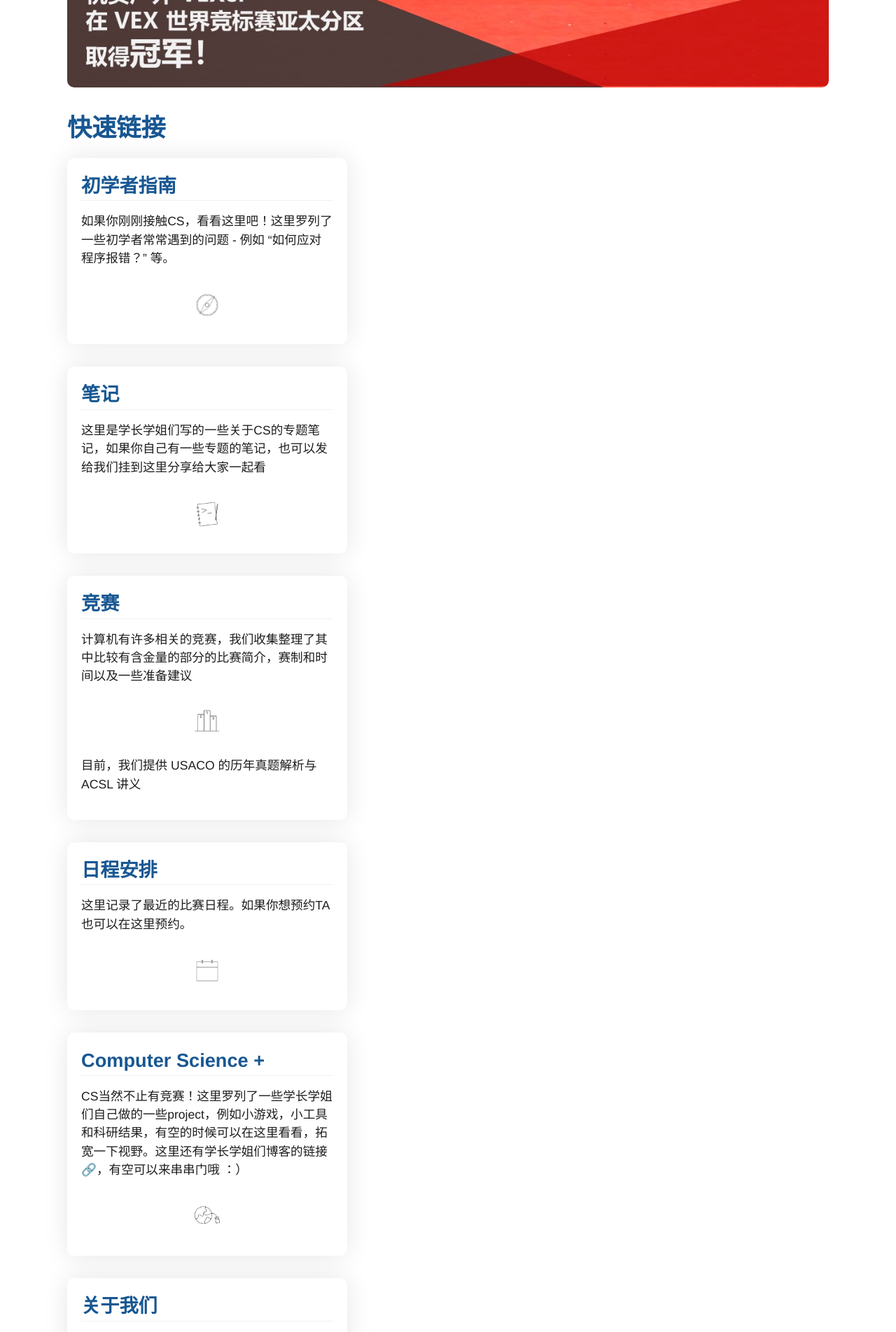
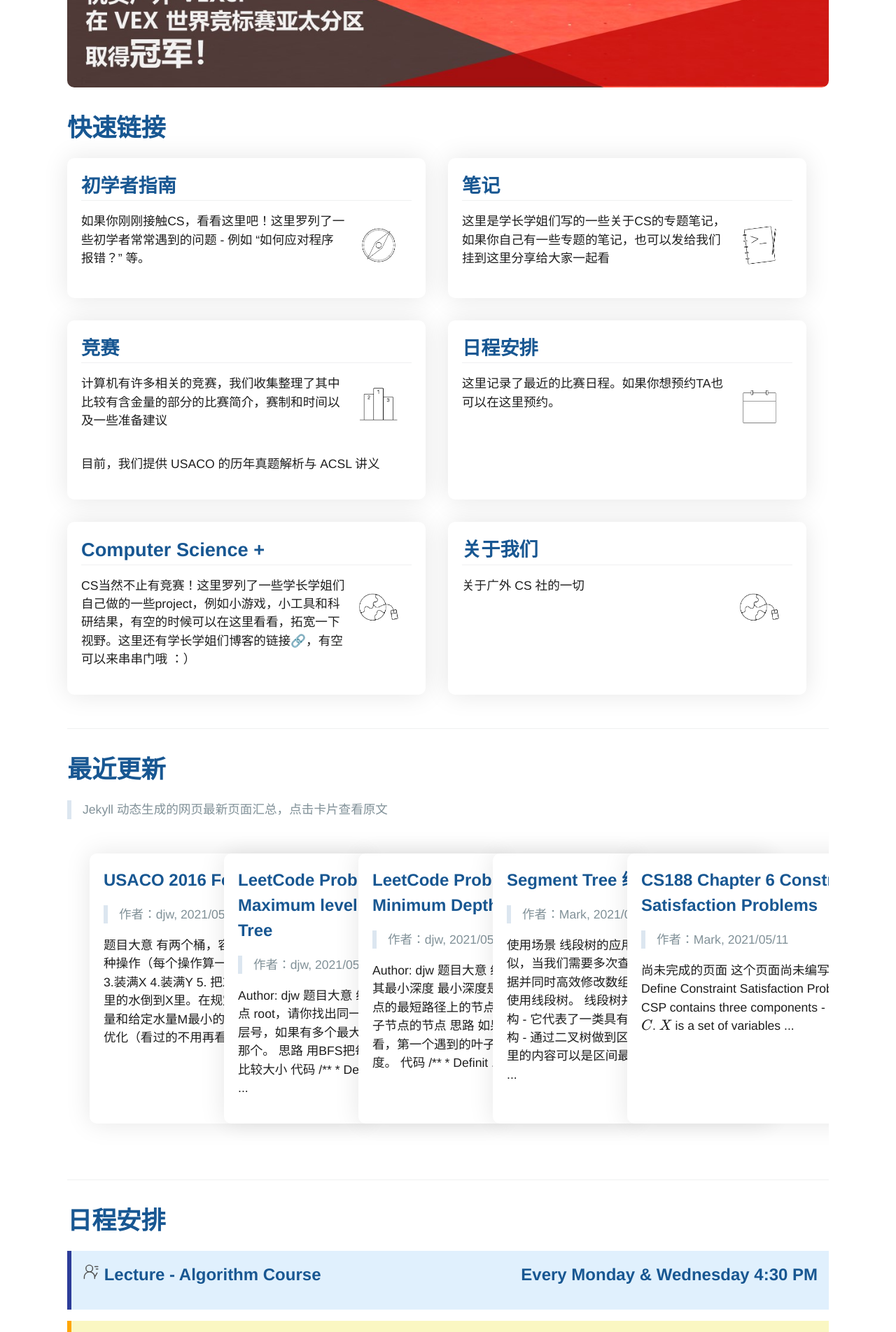
Before and after one commit to MarkChenYutian/gwcsclub, a Jekyll site: the page built from index.md, in a window 1280 px wide. Shown: the part 1493-3397 px from the top of the page at 70% size. Built offline with Jekyll 4.4.1, drawn with Linux system fonts in a browser that asks for light colours; formulas are drawn with MathJax 3; comment, search, counter and statistics services are not loaded.

Commit message:
CRLF / LF Stuff

```diff
--- a/css/home_page.css
+++ b/css/home_page.css
@@ -1,4 +1,3 @@
-<<<<<<< HEAD
 /* Home Page FLEX Box */
 .horizontal-flex-box{
     display: flex;
```
